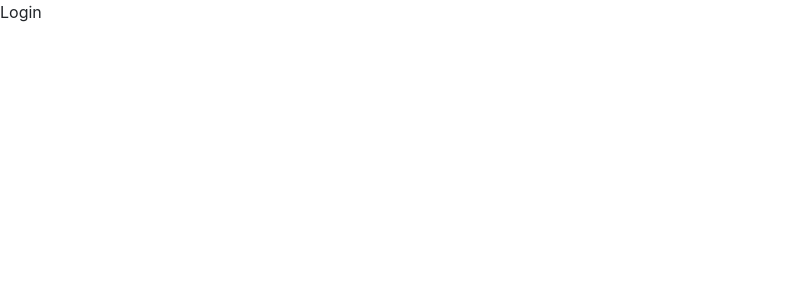
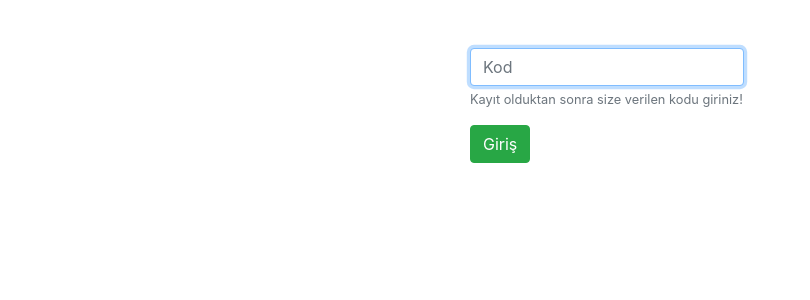
Before and after one commit to veysel/money-app, an Angular app: page /login in a window 1280 px wide. Shown: the top 300 px of the page, without its empty margins (0-810 px from the left). Built offline with nearby package versions, Linux system fonts and the light colour scheme.

Commit message:
Login page changed

```diff
--- a/src/app/Login/login.component.ts
+++ b/src/app/Login/login.component.ts
@@ -5,4 +5,10 @@ import { Component } from '@angular/core';
   templateUrl: './login.template.html'
 })
 export class LoginComponent {
+
+  public login(inputCode: any): boolean {
+    //console.log(inputCode.value);
+    return false;
+  }
+
 }
--- a/src/app/Login/login.template.html
+++ b/src/app/Login/login.template.html
@@ -1 +1,11 @@
-Login
+<div class="container">
+    <div class="row mt-5 mx-auto col-xl-4 col-lg-4 col-md-5 col-sm-7 col-11">
+        <form (submit)="login(inputCode)">
+            <div class="form-group">
+                <input #inputCode type="text" class="form-control" id="code" placeholder="Kod" autofocus required autocomplete="off">
+                <small id="codeHelp" class="form-text text-muted">Kayıt olduktan sonra size verilen kodu giriniz!</small>
+            </div>
+            <button type="submit" class="btn btn-success">Giriş</button>
+        </form>
+    </div>
+</div>
```
